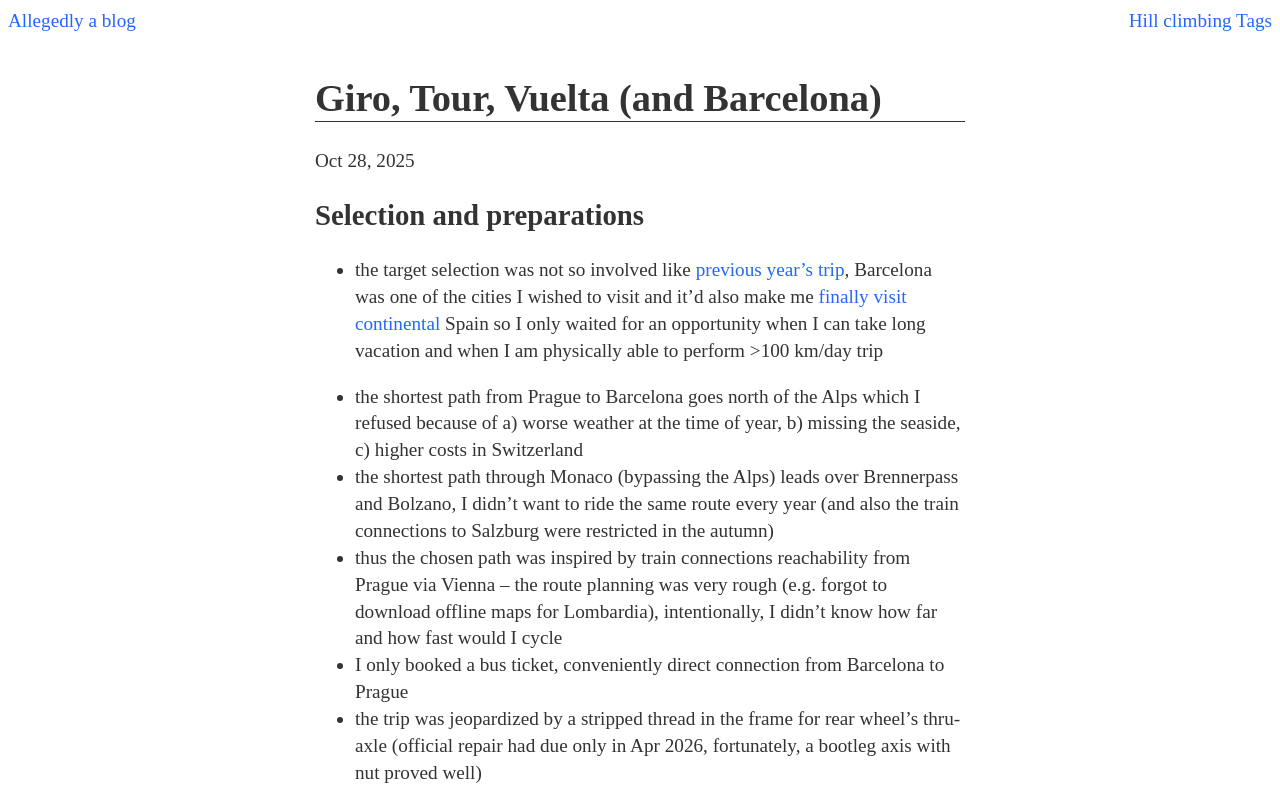
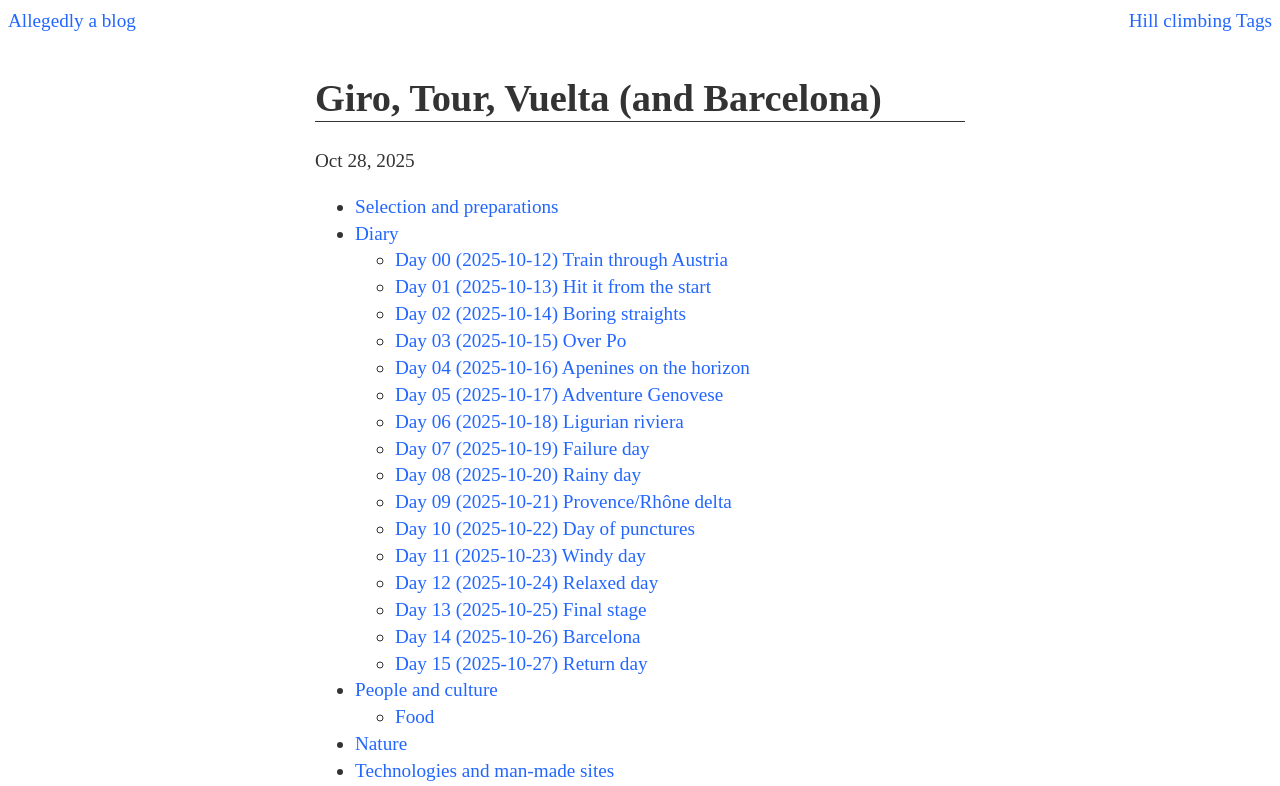
Before and after one commit to Werkov/Werkov.github.io, a Jekyll site: the page built from _posts/2025-10-28-barcelona.md, in a window 1280 px wide and 1400 px high. Shown: the top 786 px of the window. Built offline with Jekyll 4.4.1, drawn with Linux system fonts in a browser that asks for light colours; some of the changed text lies outside the part shown; grey boxes are pictures that could not be loaded.

Commit message:
Barcelona draft, add ToC

```diff
--- a/_posts/2025-10-28-barcelona.md
+++ b/_posts/2025-10-28-barcelona.md
@@ -5,6 +5,10 @@ tags: Austria Italy France Spain Catalonia plain Alps Apenines Pyrenees Provence
 ---
 
 <script src="https://unpkg.com/d3@7.9.0/dist/d3.min.js"></script>
+
+* Blank invisible line
+{:toc}
+
 
 ## Selection and preparations
 
```
